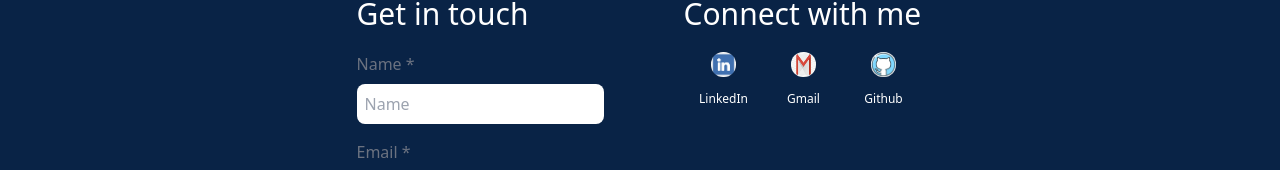
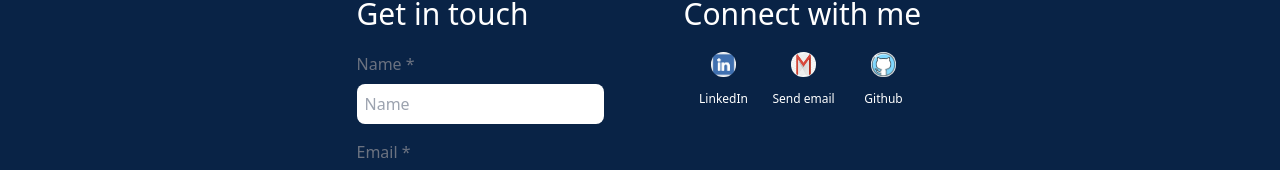
Before and after one commit to sadatakhtar/my-pf-2.0, a Next.js app: page / in a window 1280 px wide. Shown: the part 1676-1846 px from the top of the page. Built offline with nearby package versions, Linux system fonts and the light colour scheme.

Commit message:
added mailto gmail icon

```diff
--- a/components/Contact.js
+++ b/components/Contact.js
@@ -68,8 +68,8 @@ function Contact() {
             />
             <SocialMediaIcons
               Icon={gmailIcon}
-              title="Gmail"
-              link="https://www.google.com/gmail"
+              title="Send email"
+              link="mailto:sadat0akhtar@gmail.com"
             />
             {/* <SocialMediaIcons  Icon={fbIcon} title='FaceBook' link='https://www.facebook.com'/> */}
             <SocialMediaIcons
```
